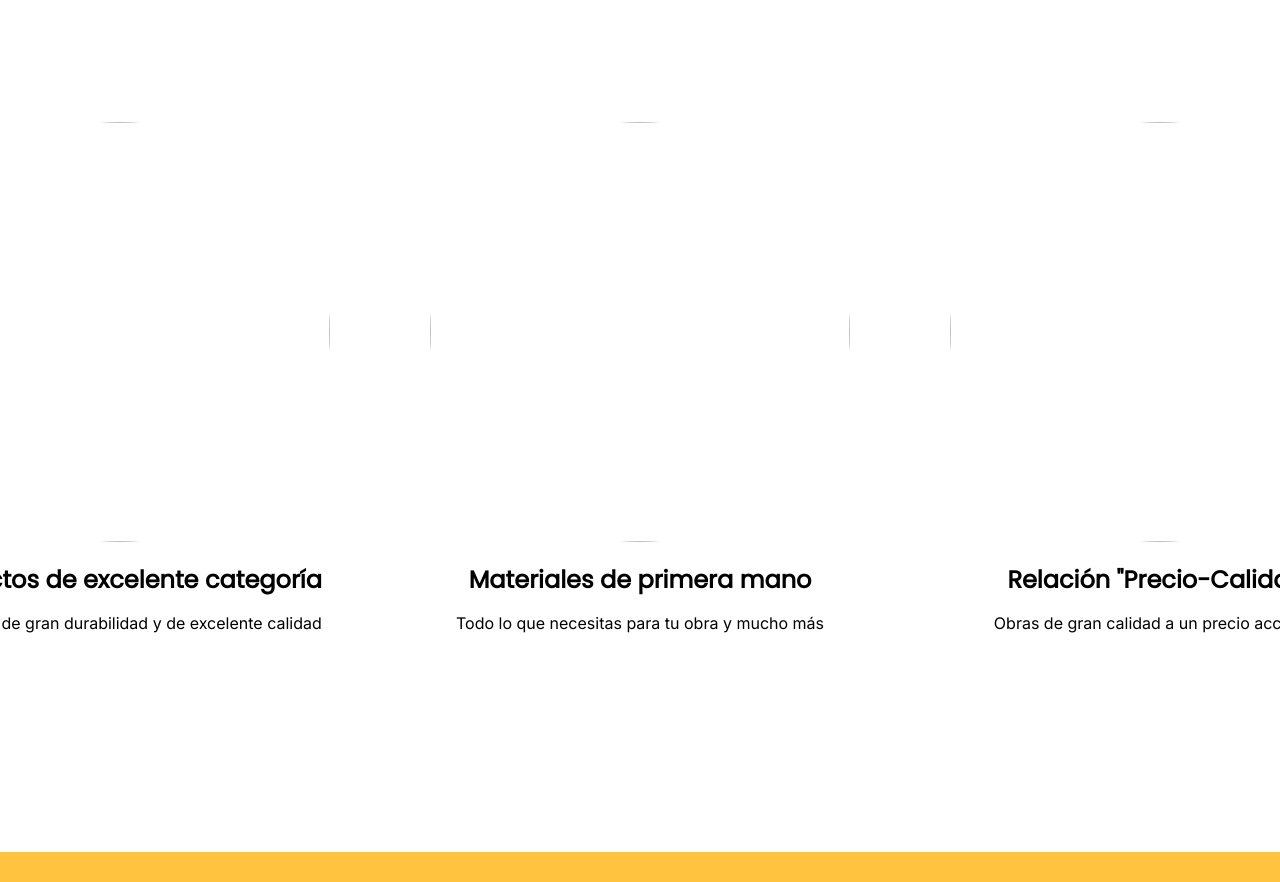
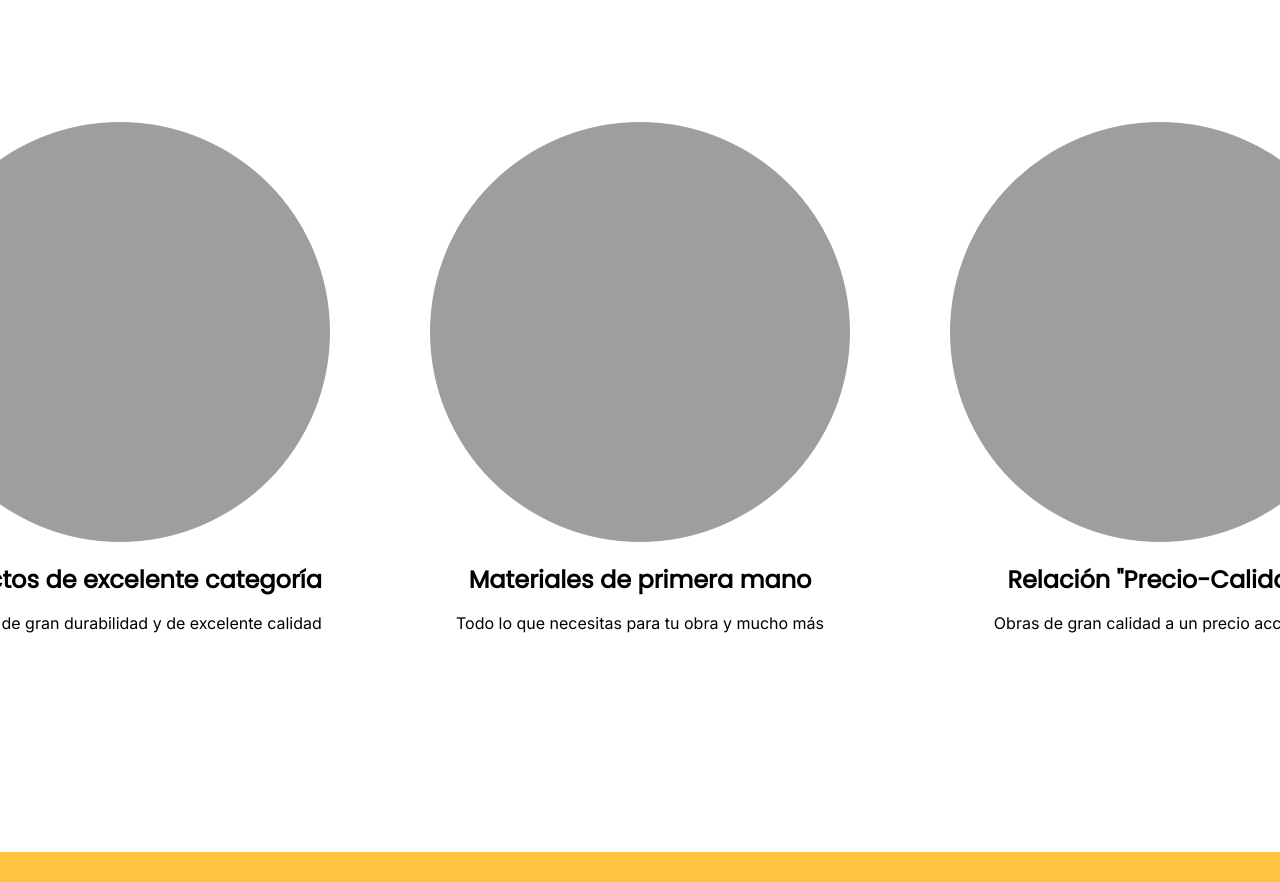
Before and after one commit to matiasp10/Corralon-Lopez, a plain HTML site: page index.html in a window 1280 px wide. Shown: the part 2300-3182 px from the top of the page. Drawn offline with Linux system fonts and the light colour scheme; the site is published under a folder, as on GitHub Pages, so addresses that start at the root find nothing.

Commit message:
Update index.html

```diff
--- a/index.html
+++ b/index.html
@@ -112,21 +112,21 @@
 
     <div class="features">
       <div class="features__globe">
-        <img class="features__globe-img" src="/src/featuresglobe1.jpg" />
+        <img class="features__globe-img" src="src/featuresglobe1.jpg" />
         <h2 class="features__globe-title">Productos de excelente categoría</h2>
         <p class="features__globe-text">
           Elementos de gran durabilidad y de excelente calidad
         </p>
       </div>
       <div class="features__globe">
-        <img class="features__globe-img" src="/src/featuresglobe2.jpg" />
+        <img class="features__globe-img" src="src/featuresglobe2.jpg" />
         <h2 class="features__globe-title">Materiales de primera mano</h2>
         <p class="features__globe-text">
           Todo lo que necesitas para tu obra y mucho más
         </p>
       </div>
       <div class="features__globe">
-        <img class="features__globe-img" src="/src/featuresglobe3.jpg" />
+        <img class="features__globe-img" src="src/featuresglobe3.jpg" />
         <h2 class="features__globe-title">Relación "Precio-Calidad"</h2>
         <p class="features__globe-text">
           Obras de gran calidad a un precio accesible
```
